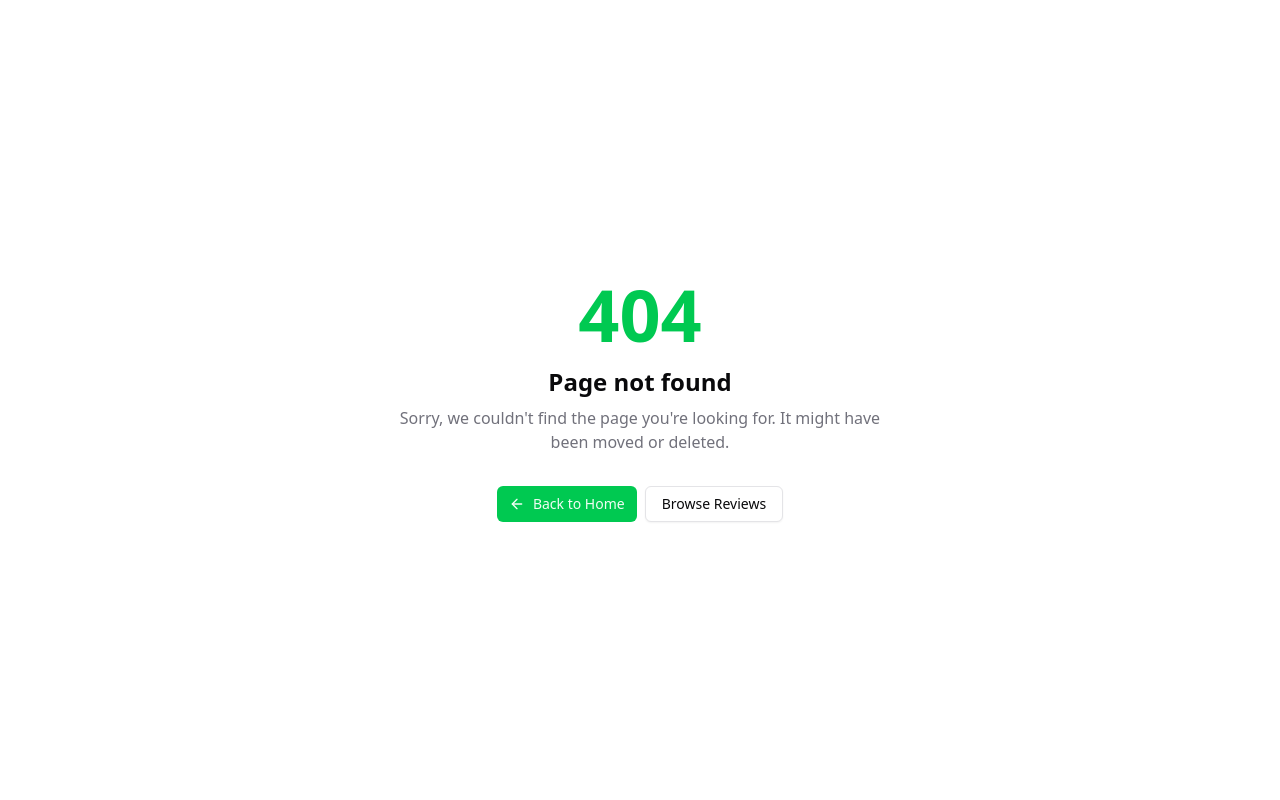
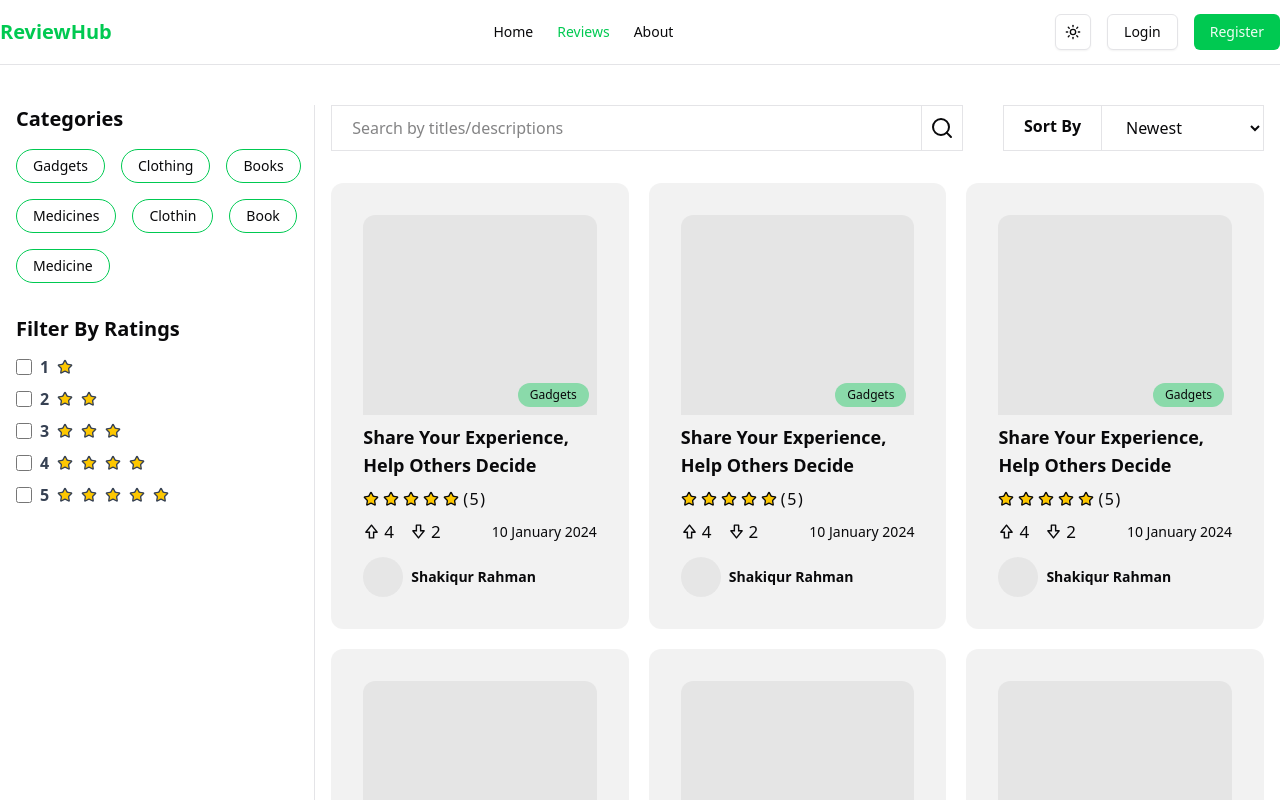
Before and after one commit to MdSaifulIslamRafsan/l2-a9-frontend, a Next.js app: page /reviews in a window 1280 px wide. Before the commit this address had no page. Shown: the top 800 px of the page. Built offline with nearby package versions, Linux system fonts and the light colour scheme.

Commit message:
review page added

```diff
--- /dev/null
+++ b/src/app/(mainLayout)/reviews/page.tsx
@@ -0,0 +1,17 @@
+import AllReviews from "@/components/Review/AllReviews";
+import ReviewSidebar from "@/components/Review/ReviewSidebar";
+
+const ReviewPage = () => {
+  return (
+    <section className="py-10">
+      <div className="flex flex-col md:flex-row gap-4  container px-4 mx-auto">
+        <div className="w-full md:w-[400px] md:border-r">
+          <ReviewSidebar />
+        </div>
+        <AllReviews />
+      </div>
+    </section>
+  );
+};
+
+export default ReviewPage;
--- /dev/null
+++ b/src/components/Review/AllReviews.tsx
@@ -0,0 +1,17 @@
+import ReviewCard from "./ReviewCard";
+import ReviewHeader from "./ReviewHeader";
+
+const AllReviews = () => {
+  return (
+    <section className="w-full">
+      <ReviewHeader />
+      <div className="grid md:grid-cols-2 xl:grid-cols-3 gap-5 mt-8">
+        {[...Array(20)].map((review) => (
+          <ReviewCard key={review} />
+        ))}
+      </div>
+    </section>
+  );
+};
+
+export default AllReviews;
--- /dev/null
+++ b/src/components/Review/ReviewCard.tsx
@@ -0,0 +1,42 @@
+import { Star } from "lucide-react";
+import { BiDownvote, BiUpvote } from "react-icons/bi";
+
+const ReviewCard = () => {
+  return (
+    <div className="p-8 bg-black/5 dark:bg-white/10 rounded-xl">
+      <div className="w-full bg-black/5 dark:bg-white/5 min-h-[200px] rounded-tl-xl rounded-tr-xl relative">
+        <p className="absolute bottom-2 right-2 bg-primary/40 inline-block px-3 py-1 rounded-[20px] text-xs">
+          Gadgets
+        </p>
+      </div>
+      <h2 className="text-lg font-semibold mt-2 line-clamp-2">
+        Share Your Experience, Help Others Decide
+      </h2>
+      <div className="flex items-center gap-1 my-2">
+        {[...Array(5)].map((_, i) => (
+          <Star key={i} className="fill-yellow-400 size-4" />
+        ))}
+        <span className="tracking-widest"> (5)</span>
+      </div>
+
+      <div className="flex  items-center justify-between gap-2">
+        <div className="flex gap-4">
+          <span className="flex items-center gap-1 text-[17px]">
+            <BiUpvote /> 4
+          </span>
+          <span className="flex items-center gap-1 text-[17px]">
+            <BiDownvote /> 2
+          </span>
+        </div>
+        <p className="text-sm">10 January 2024</p>
+      </div>
+
+      <div className="flex items-center gap-2 mt-3">
+        <div className="size-10 rounded-full bg-black/5 dark:bg-white/10"></div>
+        <h2 className="text-sm font-semibold">Shakiqur Rahman</h2>
+      </div>
+    </div>
+  );
+};
+
+export default ReviewCard;
--- /dev/null
+++ b/src/components/Review/ReviewHeader.tsx
@@ -0,0 +1,35 @@
+import { Search } from "lucide-react";
+
+const ReviewHeader = () => {
+  return (
+    <div className="flex flex-col-reverse md:flex-row items-stretch gap-5 md:gap-10">
+      <div className="flex items-stretch w-full">
+        <input
+          type="text"
+          className="w-full bg-white/10 border outline-none py-2 px-5"
+          placeholder="Search by titles/descriptions"
+        />
+        <button type="button" className="bg-white/10 p-2 border border-l-0">
+          <Search />
+        </button>
+      </div>
+
+      <div className="flex items-stretch shrink-0">
+        <h2 className="font-semibold bg-white/10 px-5 py-2 border border-r-0">
+          Sort By
+        </h2>
+        <select
+          name="sortBy"
+          id="sortBy"
+          className="bg-white/10  py-2.5 px-5 border"
+        >
+          <option value="newest">Newest</option>
+          <option value="oldest">Oldest</option>
+          <option value="mostPopular">Most Popular</option>
+        </select>
+      </div>
+    </div>
+  );
+};
+
+export default ReviewHeader;
--- /dev/null
+++ b/src/components/Review/ReviewSidebar.tsx
@@ -0,0 +1,73 @@
+"use client";
+import { Star } from "lucide-react";
+import { useState } from "react";
+
+const ReviewSidebar = () => {
+  const [selectedCategory, setSelectedCategory] = useState<string | null>(null);
+  const [selectedRating, setSelectedRating] = useState<number | null>(null);
+
+  const handleCategory = (category: string) => {
+    setSelectedCategory((prev) => (prev === category ? null : category));
+  };
+
+  const handleRating = (rating: number) => {
+    setSelectedRating((prev) => (prev === rating ? null : rating));
+  };
+
+  const categoriesData = [
+    "Gadgets",
+    "Clothing",
+    "Books",
+    "Medicines",
+    "Clothin",
+    "Book",
+    "Medicine",
+  ];
+
+  return (
+    <div className="w-full sticky top-24">
+      <div>
+        <h2 className="text-xl font-semibold">Categories</h2>
+        <div className="flex items-center gap-4 my-4 flex-wrap">
+          {categoriesData.map((category, idx) => (
+            <button
+              key={idx}
+              type="button"
+              onClick={() => handleCategory(category)}
+              className={`border border-primary hover:bg-primary hover:dark:bg-primary/70 dark:text-white hover:text-white py-1.5 px-4 rounded-[30px] font-medium text-sm duration-300 ${
+                selectedCategory === category &&
+                "bg-primary dark:bg-primary/70 text-white"
+              }`}
+            >
+              {category}
+            </button>
+          ))}
+        </div>
+      </div>
+
+      <div className="mt-8">
+        <h2 className="text-xl font-semibold">Filter By Ratings</h2>
+        <div className="space-y-2 mt-3">
+          {[1, 2, 3, 4, 5].map((r) => (
+            <label key={r} className="flex items-center gap-2">
+              <input
+                type="checkbox"
+                checked={selectedRating === r}
+                onChange={() => handleRating(r)}
+                className="accent-primary size-4  cursor-pointer"
+              />
+              <span className="font-semibold flex items-center gap-2 text-gray-700 dark:text-gray-300 select-none">
+                {r}{" "}
+                {[...Array(r)].map((_, i) => (
+                  <Star key={i} className="fill-yellow-400 size-4" />
+                ))}
+              </span>
+            </label>
+          ))}
+        </div>
+      </div>
+    </div>
+  );
+};
+
+export default ReviewSidebar;
```
Also changed, not shown: 1 other file (tests, documents, lock files or other folders).
